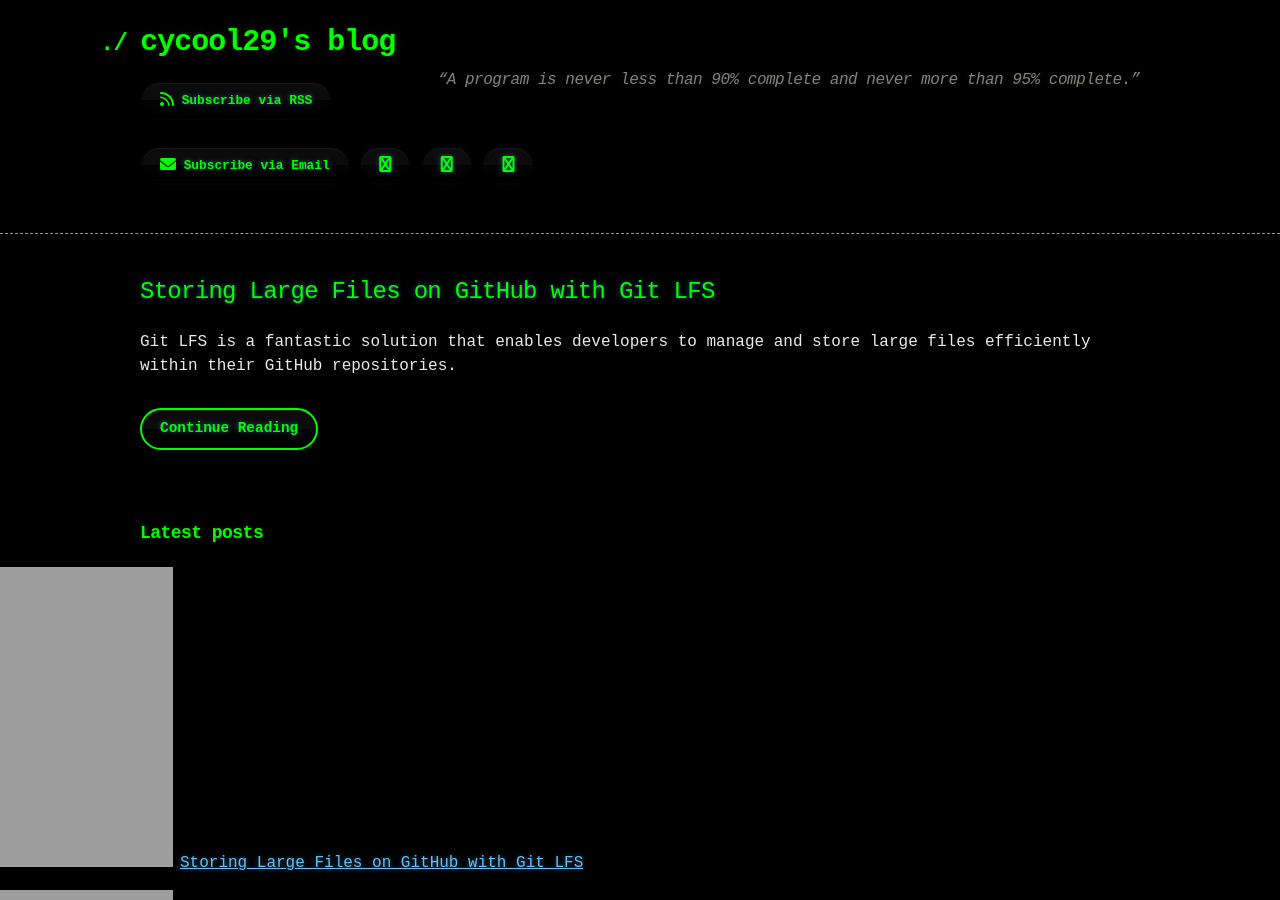
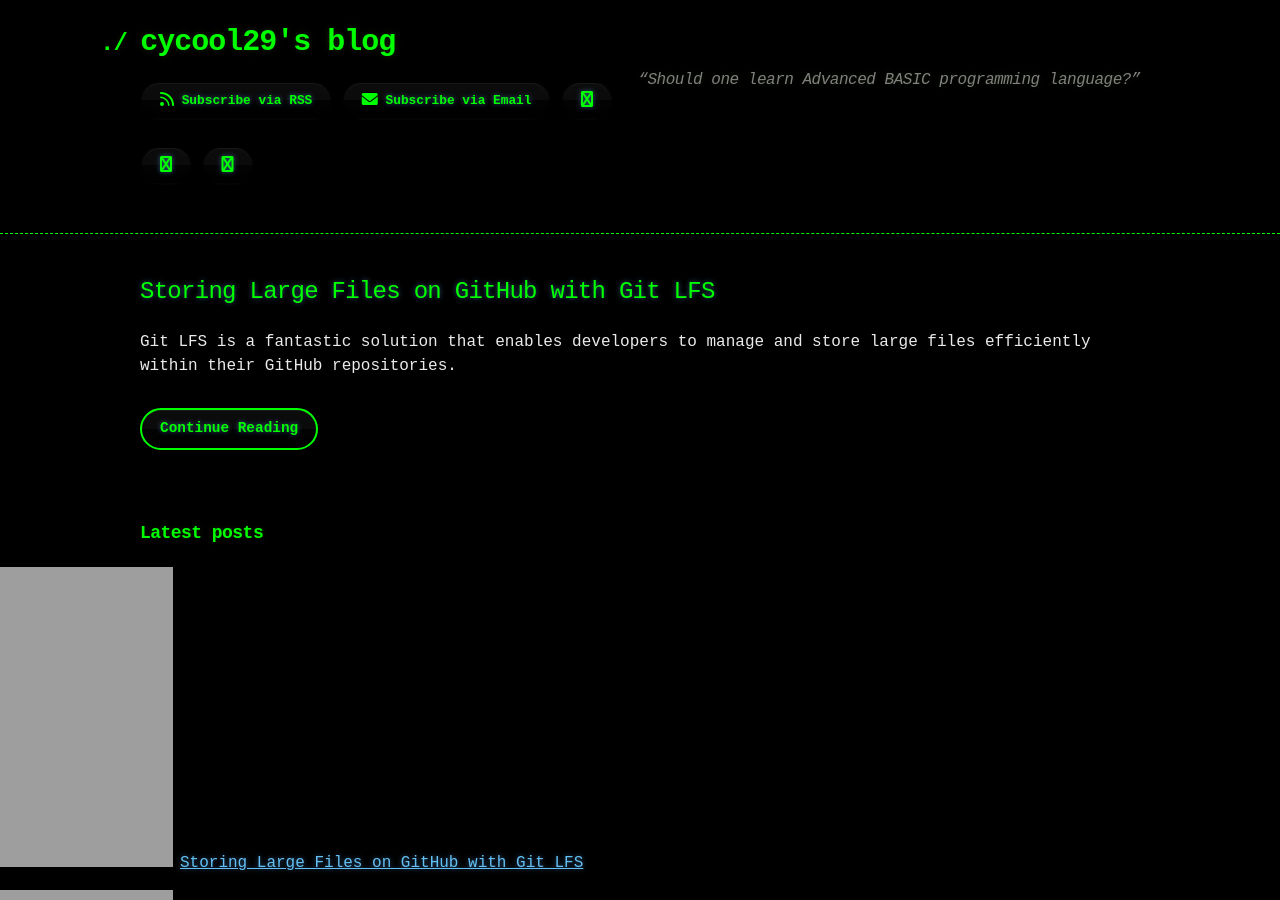
Before and after one commit to cycool29/cycool29.github.io, a Jekyll site: the page built from index.md, in a window 1280 px wide and 900 px high. Built offline with Jekyll 4.4.1, drawn with Linux system fonts in a browser that asks for light colours; a style sheet for code colours, icons or effects is not loaded.

Commit message:
Update quotes

```diff
--- a/_config.yml
+++ b/_config.yml
@@ -1,5 +1,5 @@
 title: cycool29's blog
-description: "“A program is never less than 90% complete and never more than 95% complete.” "
+description: "“Should one learn Advanced BASIC programming language?” "
 bio: A high school student. Intermediate in Python, Git, Bash. Learning JavaScript. He/Him. "
 author: cycool29
 url: https://cycool29.github.io
```
